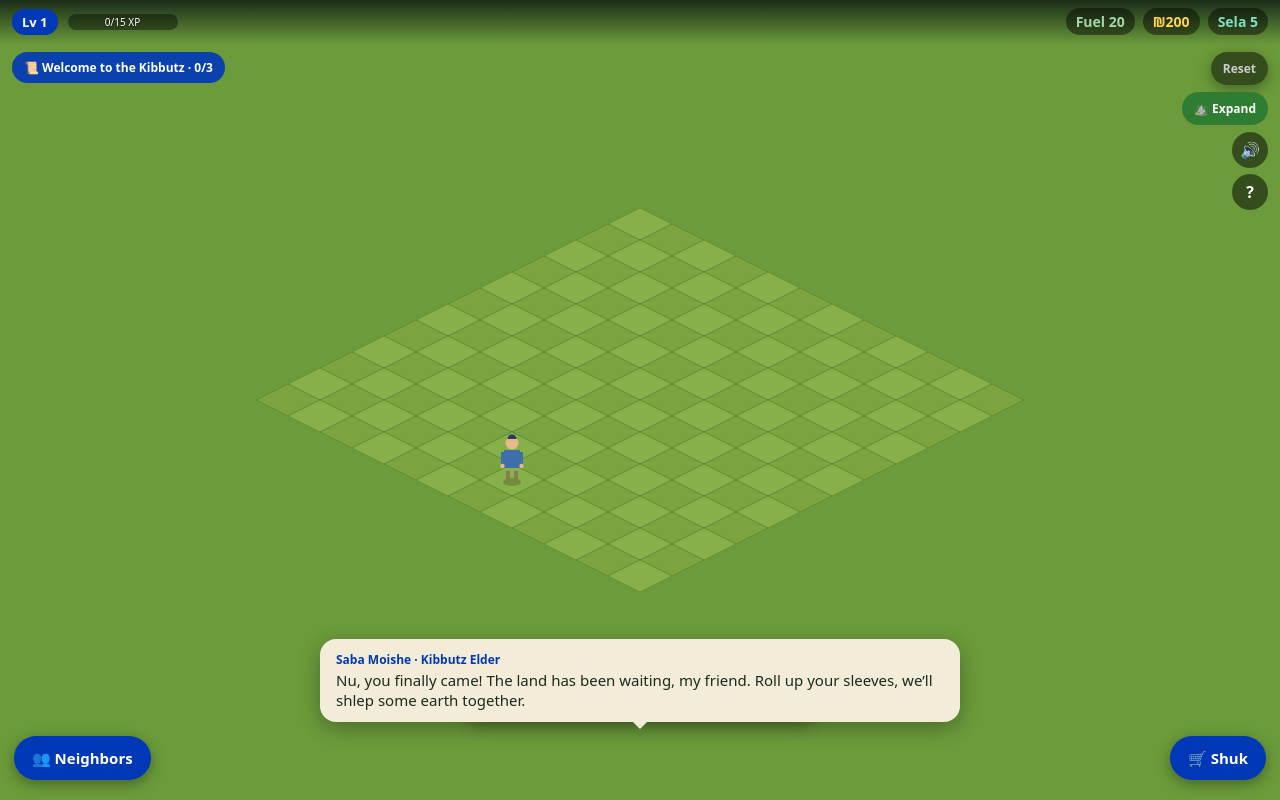
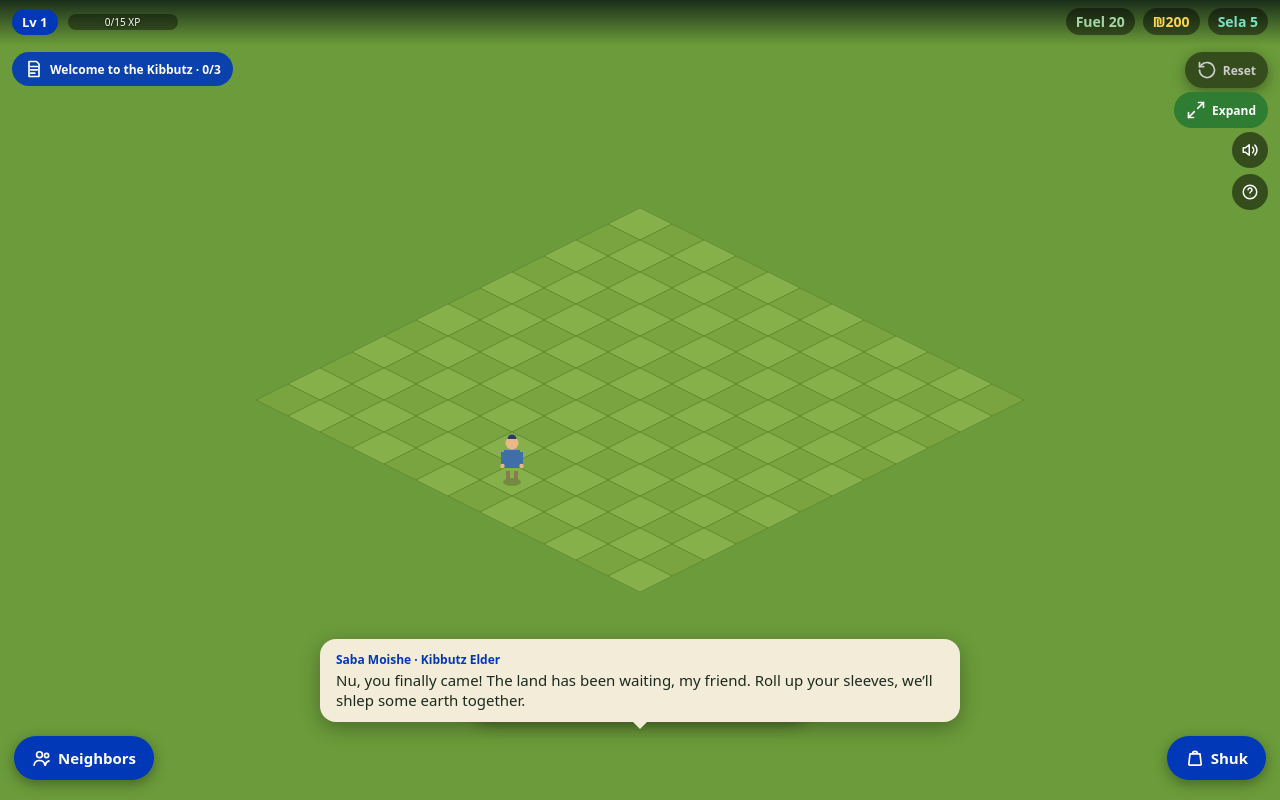
Before and after one commit to girnarholdings/jews-farm, a website built with Vite: page index.html in a window 1280 px wide. Built offline with nearby package versions, Linux system fonts and the light colour scheme.

Commit message:
Replace emoji/glyph icons with authored inline SVG icon set

```diff
--- a/src/main.ts
+++ b/src/main.ts
@@ -1,6 +1,7 @@
 import './style.css';
 import { Renderer } from './render/renderer';
 import { CROP_COLORS } from './render/palette';
+import { icon } from './ui/icons';
 import { Input } from './core/input';
 import type { FarmState, PlacedObject } from './game/types';
 import { CROPS, unlockedCrops } from './game/data/crops';
@@ -104,7 +105,7 @@ function save(): void {
 function celebrateLevel(level: number): void {
   const el = document.createElement('div');
   el.id = 'levelup';
-  el.textContent = `\u2B50 LEVEL ${level}! \u2B50`;
+  el.textContent = `LEVEL ${level}!`;
   document.body.appendChild(el);
   window.setTimeout(() => el.remove(), 1900);
 }
@@ -157,7 +158,7 @@ function showBreedingModal(pen: PlacedObject): void {
     return;
   }
   if (pen.breeding && now >= pen.breeding) {
-    hud.modal('Sheep Pen', [['A lamb is ready!', '\ud83d\udc11']], [
+    hud.modal('Sheep Pen', [['A lamb is ready!', '']], [
       {
         label: 'Collect Lamb',
         primary: true,
@@ -295,7 +296,7 @@ function showNeighborsModal(): void {
 }
 
 const TUTORIAL_TEXT = [
-  '\u{1F44B} Shalom! Tap an empty grass tile to plow it.',
+  'Shalom! Tap an empty grass tile to plow it.',
   'Now tap the plowed plot to plant a seed.',
   'Your crop is growing \u2014 tap it when it\u2019s ready to harvest.',
 ];
@@ -670,7 +671,7 @@ const input = new Input(renderer.canvas, renderer, {
 
 const storeBtn = document.createElement('button');
 storeBtn.id = 'store-btn';
-storeBtn.textContent = '🛒 Shuk';
+storeBtn.innerHTML = `${icon('cart')}<span>Shuk</span>`;
 storeBtn.addEventListener('click', () => {
   hud.showStore(itemList('tree'), itemList('animal'), itemList('decor'), itemList('building'), state.level, (id) => {
     pendingItem = id;
@@ -681,13 +682,13 @@ app.appendChild(storeBtn);
 
 const neighborsBtn = document.createElement('button');
 neighborsBtn.id = 'neighbors-btn';
-neighborsBtn.textContent = '👥 Neighbors';
+neighborsBtn.innerHTML = `${icon('people')}<span>Neighbors</span>`;
 neighborsBtn.addEventListener('click', showNeighborsModal);
 app.appendChild(neighborsBtn);
 
 const backBtn = document.createElement('button');
 backBtn.id = 'back-btn';
-backBtn.textContent = '← Back to my farm';
+backBtn.innerHTML = `${icon('back')}<span>Back to my farm</span>`;
 backBtn.style.display = 'none';
 backBtn.addEventListener('click', () => {
   setViewing(null);
@@ -697,7 +698,7 @@ app.appendChild(backBtn);
 
 const resetBtn = document.createElement('button');
 resetBtn.id = 'reset-btn';
-resetBtn.textContent = 'Reset';
+resetBtn.innerHTML = `${icon('reset')}<span>Reset</span>`;
 resetBtn.addEventListener('click', () => {
   if (window.confirm('Start your farm over?')) {
     clearSave();
@@ -708,7 +709,7 @@ app.appendChild(resetBtn);
 
 const expandBtn = document.createElement('button');
 expandBtn.id = 'expand-btn';
-expandBtn.textContent = '⛰️ Expand';
+expandBtn.innerHTML = `${icon('expand')}<span>Expand</span>`;
 expandBtn.addEventListener('click', () => {
   const cost = expansionCost(state);
   const size = state.cols;
@@ -741,15 +742,15 @@ app.appendChild(expandBtn);
 
 const soundBtn = document.createElement('button');
 soundBtn.id = 'sound-btn';
-soundBtn.textContent = isMuted() ? '\u{1F507}' : '\u{1F50A}';
+soundBtn.innerHTML = isMuted() ? icon('soundOff', 18) : icon('soundOn', 18);
 soundBtn.addEventListener('click', () => {
-  soundBtn.textContent = toggleMute() ? '\u{1F507}' : '\u{1F50A}';
+  soundBtn.innerHTML = toggleMute() ? icon('soundOff', 18) : icon('soundOn', 18);
 });
 app.appendChild(soundBtn);
 
 const helpBtn = document.createElement('button');
 helpBtn.id = 'help-btn';
-helpBtn.textContent = '?';
+helpBtn.innerHTML = icon('help', 18);
 helpBtn.addEventListener('click', showTipModal);
 app.appendChild(helpBtn);
 
--- a/src/style.css
+++ b/src/style.css
@@ -409,6 +409,35 @@ canvas {
   height: 36px;
 }
 
+#store-btn,
+#neighbors-btn,
+#expand-btn,
+#reset-btn,
+#back-btn,
+#quest-chip {
+  display: inline-flex;
+  align-items: center;
+  gap: 6px;
+}
+
+#store-btn svg,
+#neighbors-btn svg,
+#expand-btn svg,
+#reset-btn svg,
+#back-btn svg,
+#quest-chip svg {
+  flex: none;
+}
+
+#sound-btn,
+#help-btn,
+#modal-close,
+#qm-close {
+  display: inline-flex;
+  align-items: center;
+  justify-content: center;
+}
+
 .sc-stars {
   color: #d4a017;
   letter-spacing: 1px;
--- a/src/ui/hud.ts
+++ b/src/ui/hud.ts
@@ -1,6 +1,7 @@
 import type { CropDef, FarmState, ItemDef } from '../game/types';
 import { xpForLevel, MAX_LEVEL } from '../game/data/levels';
 import { masteryStars } from '../game/systems/mastery';
+import { icon } from './icons';
 
 export class Hud {
   private levelEl: HTMLElement;
@@ -38,10 +39,11 @@ export class Hud {
     this.modalEl.className = 'hidden';
     this.modalEl.innerHTML = `
       <div class="modal-card">
-        <div class="modal-head"><span id="modal-title"></span><button id="modal-close">✕</button></div>
+        <div class="modal-head"><span id="modal-title"></span><button id="modal-close"></button></div>
         <div class="modal-body" id="modal-body"></div>
       </div>`;
     container.appendChild(this.modalEl);
+    this.modalEl.querySelector('#modal-close')!.innerHTML = icon('close', 16);
     this.modalEl.querySelector('#modal-close')!.addEventListener('click', () => this.hideModal());
     this.modalEl.addEventListener('click', (e) => {
       if (e.target === this.modalEl) this.hideModal();
--- /dev/null
+++ b/src/ui/icons.ts
@@ -0,0 +1,21 @@
+// Authored inline SVG icon set — one consistent stroke system (24px grid, 2px stroke, round caps).
+const ATTRS =
+  'fill="none" stroke="currentColor" stroke-width="2" stroke-linecap="round" stroke-linejoin="round" viewBox="0 0 24 24"';
+
+const ICONS: Record<string, string> = {
+  cart: `<svg ${ATTRS}><path d="M6 7h12l1.4 12.2a1 1 0 0 1-1 1.3H5.6a1 1 0 0 1-1-1.3L6 7z"/><path d="M9 7a3 3 0 0 1 6 0"/></svg>`,
+  people: `<svg ${ATTRS}><circle cx="9" cy="8" r="3.5"/><path d="M2.5 20.5c.6-3.7 3.3-5.5 6.5-5.5s5.9 1.8 6.5 5.5"/><circle cx="17.5" cy="9" r="2.5"/><path d="M16 20.5c.4-2.6 2.1-4.4 4.4-5"/></svg>`,
+  expand: `<svg ${ATTRS}><path d="M15 3h6v6"/><path d="M21 3l-7 7"/><path d="M9 21H3v-6"/><path d="M3 21l7-7"/></svg>`,
+  soundOn: `<svg ${ATTRS}><path d="M11 5 6 9H3v6h3l5 4z"/><path d="M15.5 8.5a5 5 0 0 1 0 7"/><path d="M18.5 5.5a9 9 0 0 1 0 13"/></svg>`,
+  soundOff: `<svg ${ATTRS}><path d="M11 5 6 9H3v6h3l5 4z"/><path d="m16 9 6 6"/><path d="m22 9-6 6"/></svg>`,
+  help: `<svg ${ATTRS}><circle cx="12" cy="12" r="9"/><path d="M9.3 9.1a2.7 2.7 0 0 1 5.4.4c0 1.7-2.7 2-2.7 3.9"/><circle cx="12" cy="17.4" r="0.6" fill="currentColor" stroke="none"/></svg>`,
+  quest: `<svg ${ATTRS}><path d="M6 3h9l3 3v15H6z"/><path d="M8 9h8"/><path d="M8 13h8"/><path d="M8 17h5"/></svg>`,
+  reset: `<svg ${ATTRS}><path d="M3 12a9 9 0 1 0 2.7-6.4L3 8"/><path d="M3 3v5h5"/></svg>`,
+  close: `<svg ${ATTRS}><path d="M6 6l12 12"/><path d="M18 6 6 18"/></svg>`,
+  back: `<svg ${ATTRS}><path d="M19 12H5"/><path d="m11 6-6 6 6 6"/></svg>`,
+};
+
+export function icon(name: string, size = 20): string {
+  const svg = ICONS[name];
+  return svg ? svg.replace('<svg', `<svg width="${size}" height="${size}"`) : '';
+}
--- a/src/ui/quests.ts
+++ b/src/ui/quests.ts
@@ -1,6 +1,7 @@
 import type { FarmState } from '../game/types';
 import { currentQuest, questProgress } from '../game/systems/quests';
 import { QUESTS } from '../game/data/quests';
+import { icon } from './icons';
 
 export class QuestPanel {
   private chip: HTMLElement;
@@ -19,10 +20,11 @@ export class QuestPanel {
     this.modal.className = 'hidden';
     this.modal.innerHTML = `
       <div class="qm-card">
-        <div class="qm-head"><span id="qm-title"></span><button id="qm-close">✕</button></div>
+        <div class="qm-head"><span id="qm-title"></span><button id="qm-close"></button></div>
         <div class="qm-body" id="qm-body"></div>
       </div>`;
     container.appendChild(this.modal);
+    this.modal.querySelector('#qm-close')!.innerHTML = icon('close', 16);
     this.modal.querySelector('#qm-close')!.addEventListener('click', () => this.close());
     this.modal.addEventListener('click', (e) => {
       if (e.target === this.modal) this.close();
@@ -34,13 +36,13 @@ export class QuestPanel {
     this.state = s;
     const q = currentQuest(s.quests);
     if (!q) {
-      this.chip.textContent = '📜 All quests done \u2014 kol hakavod!';
+      this.chip.innerHTML = `${icon('quest')}<span>All quests done \u2014 kol hakavod!</span>`;
       return;
     }
     const prog = questProgress(s.quests, q);
     const done = q.tasks.reduce((n, t, i) => n + Math.min(prog[i] ?? 0, t.total), 0);
     const total = q.tasks.reduce((n, t) => n + t.total, 0);
-    this.chip.textContent = `📜 ${q.name} \u00b7 ${done}/${total}`;
+    this.chip.innerHTML = `${icon('quest')}<span>${q.name} \u00b7 ${done}/${total}</span>`;
   }
 
   private open(): void {
```
